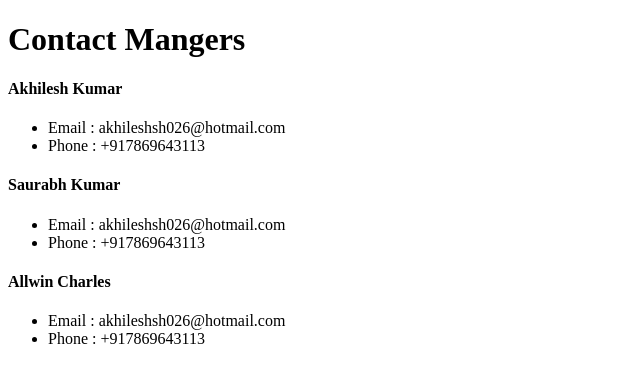
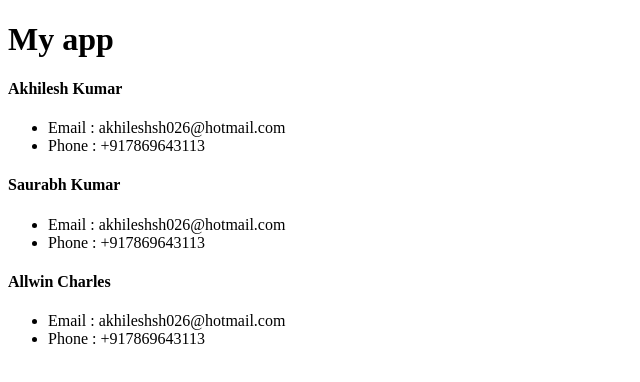
Before and after one commit to akhileshsh026/ReactFrontToEnd, a React (Create React App) app: page / in a window 1280 px wide. Shown: the top 382 px of the page, without its empty margins (0-640 px from the left). Built offline with nearby package versions, Linux system fonts and the light colour scheme.

Commit message:
default porps for the barnding if not [reasent then it iwll use default props otherwise it will use the gievn one

```diff
--- a/src/App.js
+++ b/src/App.js
@@ -5,7 +5,7 @@ import Header from "./components/Header";
 function App() {
   return (
     <div className="App">
-      <Header branding="Contact Mangers" />
+      <Header />
       <Contact
         name="Akhilesh Kumar"
         email="akhileshsh026@hotmail.com"
--- a/src/components/Header.js
+++ b/src/components/Header.js
@@ -9,4 +9,8 @@ function Header(props) {
   );
 }
 
+Header.defaultProps = {
+  branding: "My app"
+};
+
 export default Header;
```
